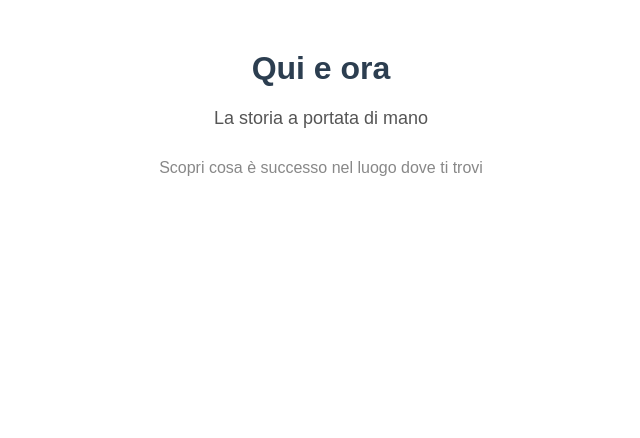
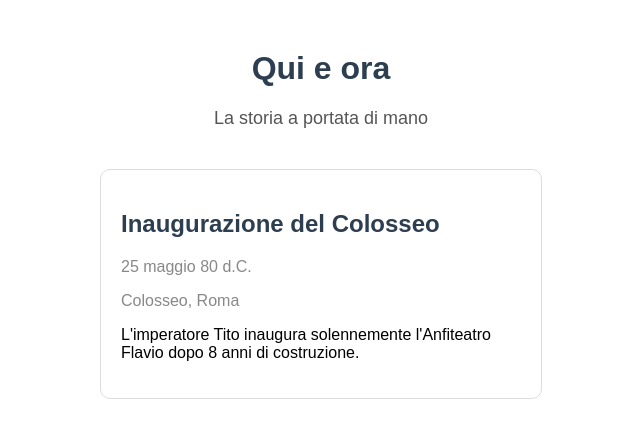
Before and after one commit to monicazucca1974-lab/quieoralastoria, a React (Create React App) app: page / in a window 1280 px wide. Shown: the top 438 px of the page, without its empty margins (319-959 px from the left). Built offline with nearby package versions, Linux system fonts and the light colour scheme.

Commit message:
aggiungi scheda evento storico

```diff
--- a/src/App.js
+++ b/src/App.js
@@ -3,7 +3,21 @@ function App() {
     <div style={{ textAlign: 'center', marginTop: '50px', fontFamily: 'Arial' }}>
       <h1 style={{ color: '#2c3e50' }}>Qui e ora</h1>
       <p style={{ fontSize: '18px', color: '#555' }}>La storia a portata di mano</p>
-      <p style={{ marginTop: '30px', color: '#888' }}>Scopri cosa è successo nel luogo dove ti trovi</p>
+
+      <div style={{
+        maxWidth: '400px',
+        margin: '40px auto',
+        padding: '20px',
+        border: '1px solid #ddd',
+        borderRadius: '10px',
+        textAlign: 'left'
+      }}>
+        <h2 style={{ color: '#2c3e50' }}>Inaugurazione del Colosseo</h2>
+        <p style={{ color: '#888' }}>25 maggio 80 d.C.</p>
+        <p style={{ color: '#888' }}>Colosseo, Roma</p>
+        <p>L'imperatore Tito inaugura solennemente l'Anfiteatro Flavio dopo 8 anni di costruzione.</p>
+      </div>
+
     </div>
   );
 }
```
